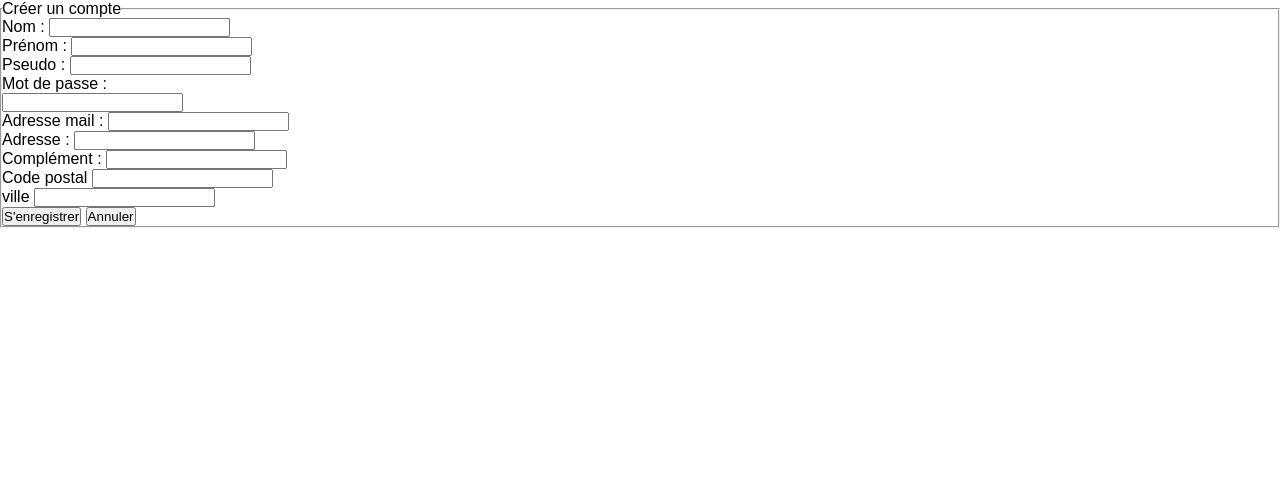
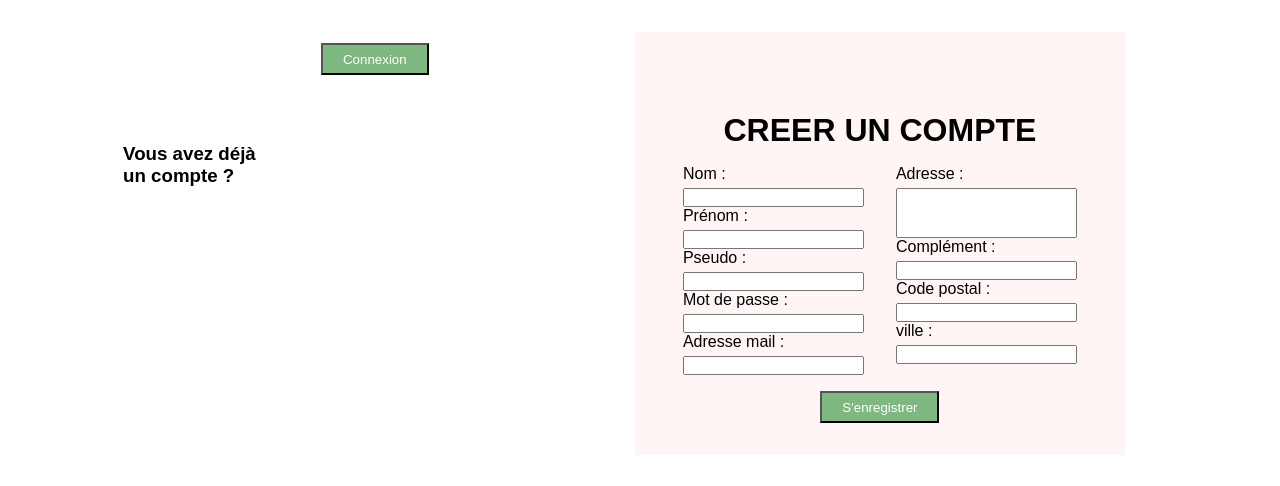
Before and after one commit to manueldurand/musageboutique, a PHP site: page /index.php?uc=inscription in a window 1280 px wide. Shown: the part 242-728 px from the top of the page. Run offline with PHP 8.4, Linux system fonts and the light colour scheme; some web fonts are replaced.

Commit message:
CSS : panier, inscription, connexion

```diff
--- a/Css/style.css
+++ b/Css/style.css
@@ -121,7 +121,7 @@ nav {
   flex-wrap: wrap;
 }
 .produits-container {
-  margin-top: 5em;
+  margin-top: 3em;
   display: flex;
   flex-wrap: wrap;
   justify-content: center;
@@ -265,15 +265,16 @@ font-size: 1.5em;
   padding: 0.5em 1.5em;
   background-color: var(--second_color);
   color: white;
+  cursor: pointer;
 }
 
-.btn-retour {
-  display: flex;
-  justify-content: center;
+.ajouter-panier {
+display: flex;
 
 }
 .centre {
-  cursor: pointer;
+  display: flex;
+  justify-content: center;
 }
 
 /* ------------------------------Page Panier-------------------*/
@@ -311,18 +312,88 @@ margin: 2px;
 .panier-prix {
   border: 1px solid black;
   margin: 0 5em;
-  padding: 0.5em;
+  padding: 1.5em;
   width:50%;
   display: flex;
   flex-direction: column;
 
 }
 .aligne-droite {
-  display: flex;
-  justify-content: flex-end;
+  /* display: inline-block; */
+  float: right;
+  text-align: right;
 
 }
 .aligne-gauche {
+  /* display: inline-block; */
+ float: left;
+ text-align: left;
+ margin-right: 5%;
+}
+.date-form {
+  display: inline;
+}
+.text-comment {
+  margin-top: 2em;
+  color: #7a7a7a;
+  font-size: 0.75em;
+}
+
+/* -----------------------------PAGE INSCRIPTION------------------------------- */
+
+.inscription-container {
   display: flex;
-  justify-content: flex-start;
+  justify-content: space-evenly;
 }
+
+.form-inscription {
+  background-color: var(--light_bg);
+  margin: 2em;
+  padding: 2em;
+  display: flex;
+  flex-direction: column;
+}
+
+.marge-40 {
+  margin-top: 40%;
+}
+.btn-container {
+  width: 100%;
+  display: flex;
+  justify-content: center;
+}
+
+.form-inscription label {
+  display: block;
+  margin-bottom: 5px;
+}
+
+.form-inscription input {
+  display: block;
+}
+.row {
+  display: flex;
+}
+.col {
+  width: 50%;
+  padding: 1em;
+}
+input[name='adresse'] {
+  height: 50px;
+}
+input[type='submit'] {
+  display: flex;
+  justify-content: center;
+  text-align: center;
+}
+
+/* ----------------------------------- PAGE CONNEXION -------------------------------- */
+
+.connexion-container {
+  display: flex;
+  justify-content: center;
+}
+.titre {
+  margin-top: 1.5em;
+  margin-bottom: 1.5em;
+}
--- a/Vue/inscription.php
+++ b/Vue/inscription.php
@@ -1,11 +1,21 @@
-<section class="inscription">
+<section class="inscription-container">
+
+<div class="connexion-container">
+        <h3 class="marge-40">
+            Vous avez déjà un compte ?
+        </h3>
+        <div class="btn-container">
+            <a href="index.php?uc=connexion"><button class="marge-40 btn">Connexion</button></a>
+        </div>
+    </div>
+    <div class="form-inscription">
     <form action="index.php?uc=inscription&action=inscription" method="POST">
-        <fieldset>
-            <legend>Créer un compte</legend>
+  <h1 class="titre-container">CREER UN COMPTE</h1>
+  <div class="row">
+    <div class="col">
       <p>
-                <label for="nom">Nom :
+        <label for="nom">Nom :</label>
         <input type="text" name="nom" id="nom" maxlength="45">
-            </label>
       </p>
       <p>
         <label for="Prenom">Prénom :</label>
@@ -16,13 +26,15 @@
         <input type="text" name="pseudo" required id="pseudo">
       </p>
       <p>
-                <label for="mdp">Mot de passe :</p></label>
+        <label for="mdp">Mot de passe :</label>
         <input type="password" name="mdp" id="mdp" maxlength="45">
       </p>
       <p>
           <label for="email">Adresse mail :</label>
           <input type="email" name="email" required id="email">
         </p>
+    </div>
+    <div class="col">
       <p>
         <label for="adresse">Adresse :</label>
         <input type="text" name="adresse"required id="adresse">
@@ -32,22 +44,22 @@
         <input type="text" name="complement_adresse" id="adresse">
       </p>
       <p>
-            <label for="code_postal">Code postal</label>
+        <label for="code_postal">Code postal :</label>
         <input type="int" name="cp" required id="code_postal">
       </p>
       <p>
-            <label for="ville">ville</label>
+        <label for="ville">ville :</label>
         <input type="text" name="ville" required id="ville">
       </p>
-            <p>
-                <input type="submit" value="S'enregistrer" name="valider">
-                <input type="reset" value="Annuler" name="annuler">
+    </div>
+  </div>
+  <p class="btn-container">
+    <input type="submit" value="S'enregistrer" name="valider" class="btn centre">
   </p>
+</form>
+
+    </div>
 
 
 
-
-        </fieldset>
-    </form>
-
 </section>
--- a/Vue/produit.php
+++ b/Vue/produit.php
@@ -23,7 +23,7 @@
     </div>
     </div>
 
-    <form class="btn-retour">
+    <form class="centre">
   <input class="btn centre" type="button" value="Retour" onclick="history.go(-1)">
 </form>
 
```
Also changed, not shown: Vue/connexion.php (+7 -6 lines), Vue/deconnexion.php (+5 -3 lines), Vue/messages.php (+5 -3 lines), Vue/panier.php (+19 -8 lines), Vue/panierConfirmer.php (+5 -4 lines). Lines whose indentation alone changed are shown as unchanged.
